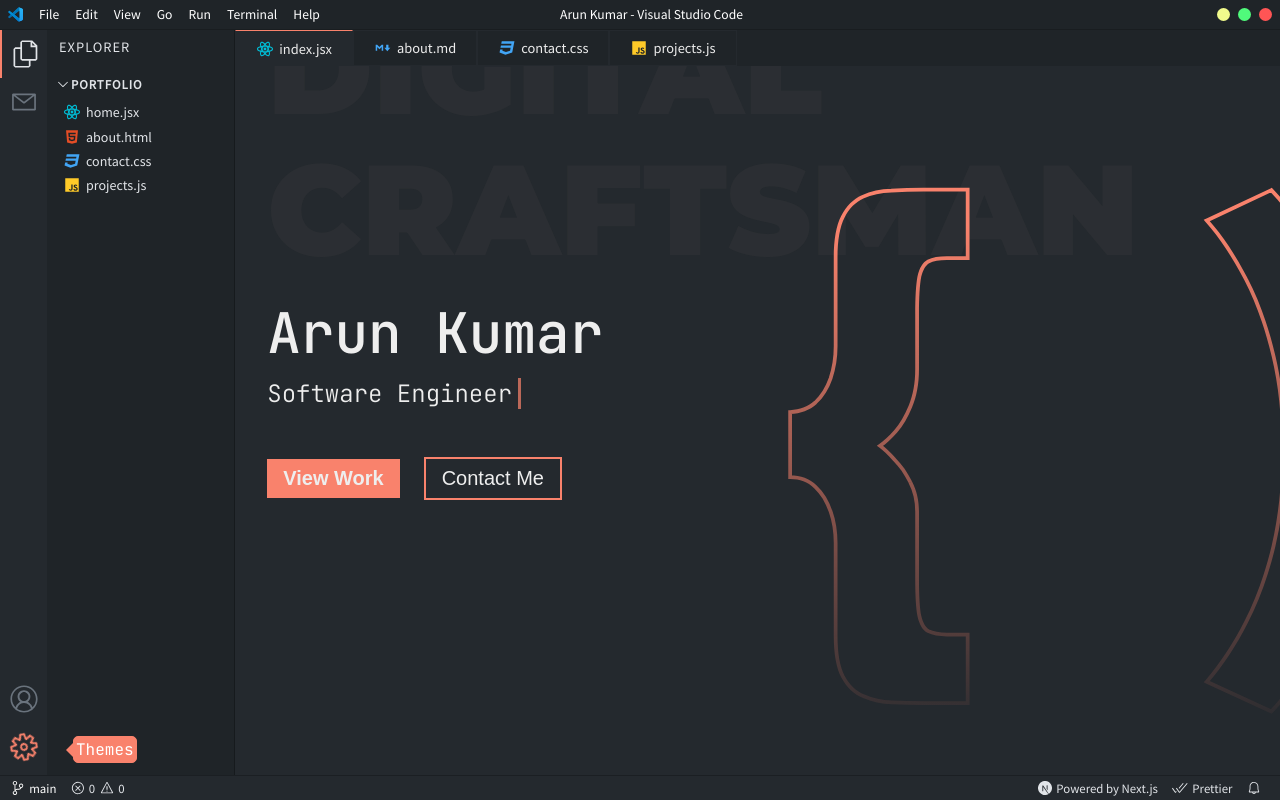
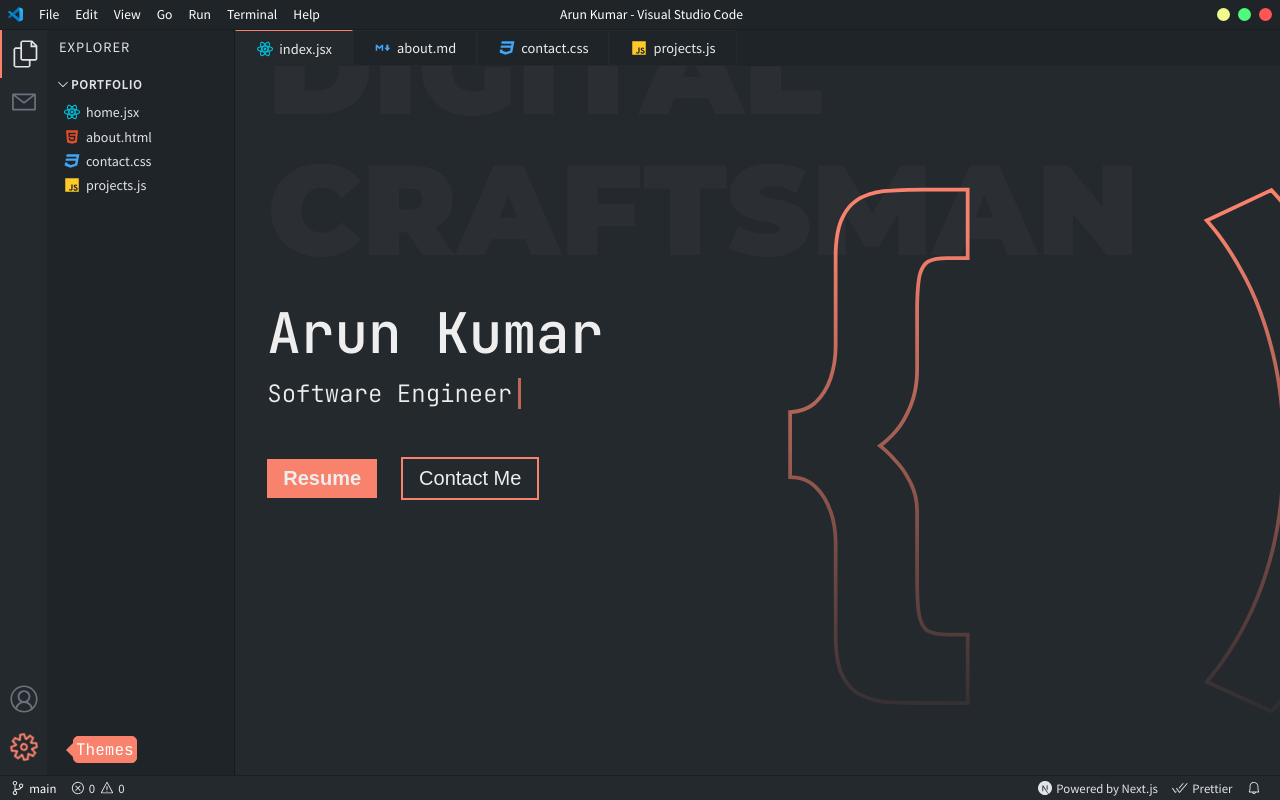
Before and after one commit to ArunNGun/code-port, a Next.js app: page / in a window 1280 px wide. Built offline with nearby package versions, Linux system fonts and the light colour scheme.

Commit message:
added download CV

```diff
--- a/pages/index.jsx
+++ b/pages/index.jsx
@@ -14,9 +14,9 @@ export default function HomePage() {
           <div className={styles.content}>
             <h1 className={styles.name}>Arun Kumar</h1>
             <h6 className={styles.bio}>Software Engineer</h6>
-            <Link href="/projects">
-              <button className={styles.button}>View Work</button>
-            </Link>
+            <a href="/Arun_Kumar.pdf" download>
+              <button className={styles.button}>Resume</button>
+            </a>
             <Link href="/contact">
               <button className={styles.outlined}>Contact Me</button>
             </Link>
```
Also changed, not shown: 1 other file (tests, documents, lock files or other folders).
